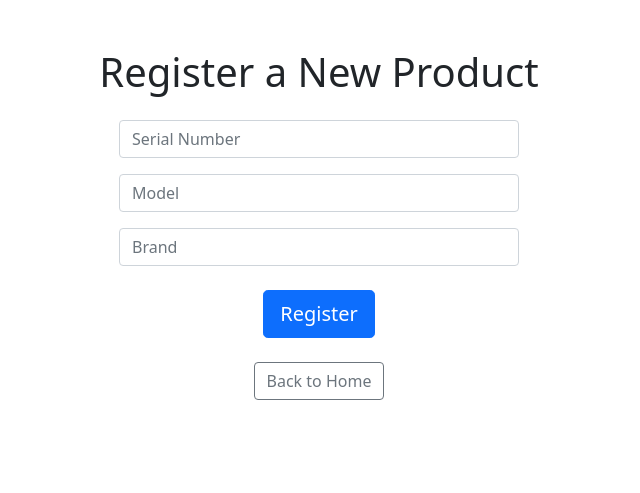
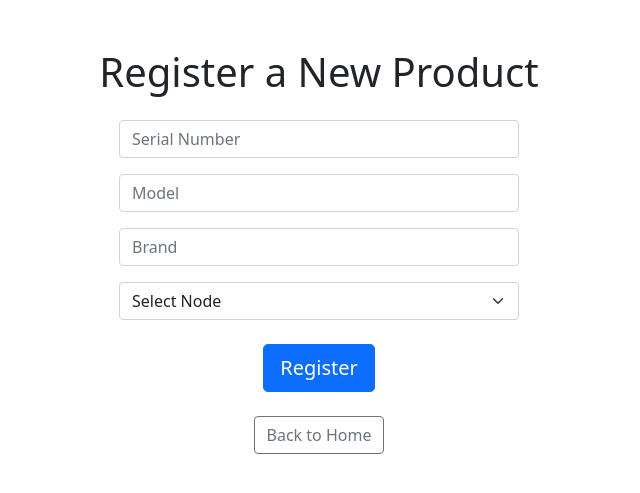
Before and after one commit to analisa-w/product-trace, a Flask app: page /register in a window 1280 px wide. Shown: the top 493 px of the page, without its empty margins (321-961 px from the left). Run offline with Flask 3, Linux system fonts and the light colour scheme.

Commit message:
malicious node finalized

```diff
--- a/app.py
+++ b/app.py
@@ -12,10 +12,10 @@ NODE_PORT = 5001
 '''def send_udp_message(message):
     sock = socket.socket(socket.AF_INET, socket.SOCK_DGRAM)
     sock.sendto(json.dumps(message).encode(), (NODE_IP, NODE_PORT))'''
-def send_udp_message(message):
+def send_udp_message(message, port=NODE_PORT):
     sock = socket.socket(socket.AF_INET, socket.SOCK_DGRAM)
     sock.settimeout(2)  # 2 second timeout
-    sock.sendto(json.dumps(message).encode(), (NODE_IP, NODE_PORT))
+    sock.sendto(json.dumps(message).encode(), (NODE_IP, port))
 
     try:
         data, _ = sock.recvfrom(4096)
@@ -36,6 +36,7 @@ def register():
         serial = request.form["serial_number"]
         model = request.form["model"]
         brand = request.form["brand"]
+        node_port = int(request.form["node_port"])
 
         message = {
             "type": "register",
@@ -45,12 +46,12 @@ def register():
                 "brand": brand
             }
         }
-        ack = send_udp_message(message)
+        ack = send_udp_message(message, port=node_port)
 
         if ack.get("status") == "accepted":
             return render_template("register_success.html", serial=serial, model=model, brand=brand)
         else:
-            reason = ack.get("reason", "Unknown error during registration")
+            reason = ack.get("reason", "Potentially malicious block detected during registration.")
             return render_template("register_fail.html", serial=serial, reason=reason)
 
     return render_template("register.html")
--- a/blockchain.py
+++ b/blockchain.py
@@ -55,7 +55,7 @@ class Blockchain:
         """Check if a block is valid"""
         # Check if block's hash is valid
         if not block.is_valid():
-            print(f"Block hash validation failed for block {block.hash}")
+            print(f"Malicious block detected & blocked (invalid hash): {block.hash}")
             return False
 
         # Check if block's hash meets difficulty requirement
--- a/modified_node.py
+++ b/modified_node.py
@@ -53,7 +53,7 @@ def start_malicious_node(my_port):
                 broadcast_block(sock, fake_block, peer_list)
 
                 # Respond to sender as if it were successful
-                response = {"status": "accepted (malicious)"}
+                response = {"status": "malicious"}
                 sock.sendto(json.dumps(response).encode(), addr)
 
             else:
--- a/node.py
+++ b/node.py
@@ -155,7 +155,7 @@ def start_node(my_port):
                 sock.sendto(json.dumps(response).encode(), addr)
 
             elif message["type"] == "new_block":
-                print("Received a new block from another peer!")
+                print(f"Received a new block from node at port {addr[1]}")
                 block_data = message["data"]
                 new_block = Block(
                     block_data["index"],
--- a/templates/register.html
+++ b/templates/register.html
@@ -14,8 +14,17 @@
         <div class="mb-3">
             <input type="text" class="form-control" name="model" placeholder="Model" required>
         </div>
+        <div class="mb-3">
+            <input type="text" class="form-control" name="brand" placeholder="Brand" required>
+        </div>
         <div class="mb-4">
-            <input type="text" class="form-control" name="brand" placeholder="Brand" required>
+            <select class="form-select" name="node_port" required>
+                <option disabled selected value="">Select Node</option>
+                <option value="5001">Node 5001 (Honest)</option>
+                <option value="5002">Node 5002 (Honest)</option>
+                <option value="5003">Node 5003 (Honest)</option>
+                <option value="5009">Node 5009 (Malicious)</option>
+            </select>
         </div>
         <input type="submit" class="btn btn-primary btn-lg" value="Register">
     </form>
```
Also changed, not shown: block.py (+5 -3 lines).
